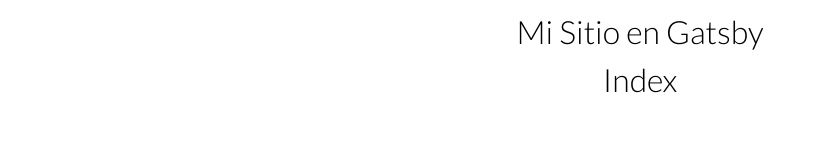
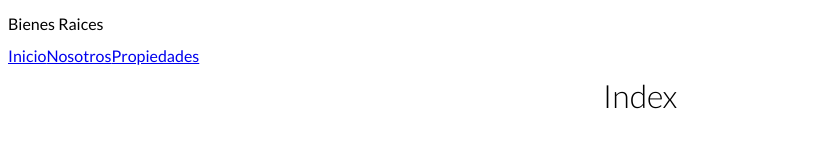
Before and after one commit to jorgebarcos/JAMStack-bienesraices, a Gatsby site: page / in a window 1280 px wide. Shown: the whole page, without its empty margins (0-818 px from the left). Built offline with nearby package versions, Linux system fonts and the light colour scheme; Gatsby itself is replaced by a stand-in of ours.

Commit message:
Creando el Componente <Header />

```diff
--- /dev/null
+++ b/src/components/header.js
@@ -0,0 +1,19 @@
+import React from 'react';
+import { Link } from 'gatsby';
+import Navegacion from './navegacion';
+
+const Header = () => {
+    return (
+        <header>
+            <div>
+                <Link>
+                    Bienes Raices
+                </Link>
+
+                <Navegacion />
+            </div>
+        </header>
+     );
+}
+
+export default Header;
--- a/src/components/layout.js
+++ b/src/components/layout.js
@@ -1,6 +1,7 @@
 import React from 'react';
 import {Helmet} from 'react-helmet';
 import { Global, css } from '@emotion/core';
+import Header from './header';
 
 const Layout = ({children}) => {
     return (
@@ -63,7 +64,7 @@
 
             </Helmet>
 
-            <h1>Mi Sitio en Gatsby</h1>
+            <Header />
 
             {children}
         </>
--- /dev/null
+++ b/src/components/navegacion.js
@@ -0,0 +1,20 @@
+import React from 'react';
+import { Link } from 'gatsby';
+
+const Navegacion = () => {
+    return (
+
+        <nav>
+            <Link
+                to={'/'}
+            >Inicio</Link>
+            <Link
+                to={'/nosotros'}
+            >Nosotros</Link>
+            <Link to={'/propiedades'}>Propiedades</Link>
+        </nav>
+
+     );
+}
+
+export default Navegacion;
```
Also changed, not shown: src/pages/propiedades.js (added, +13 -0 lines).
